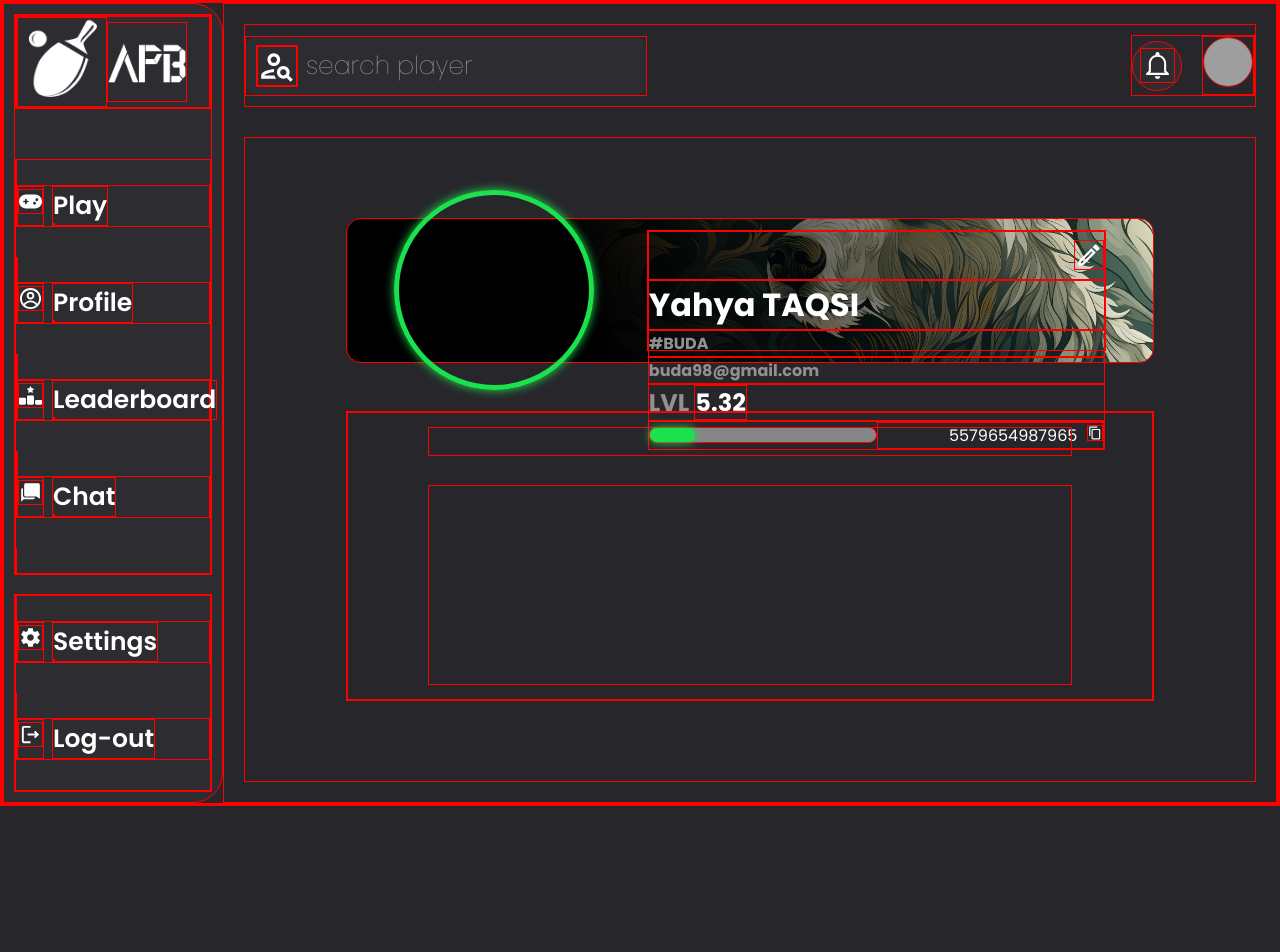
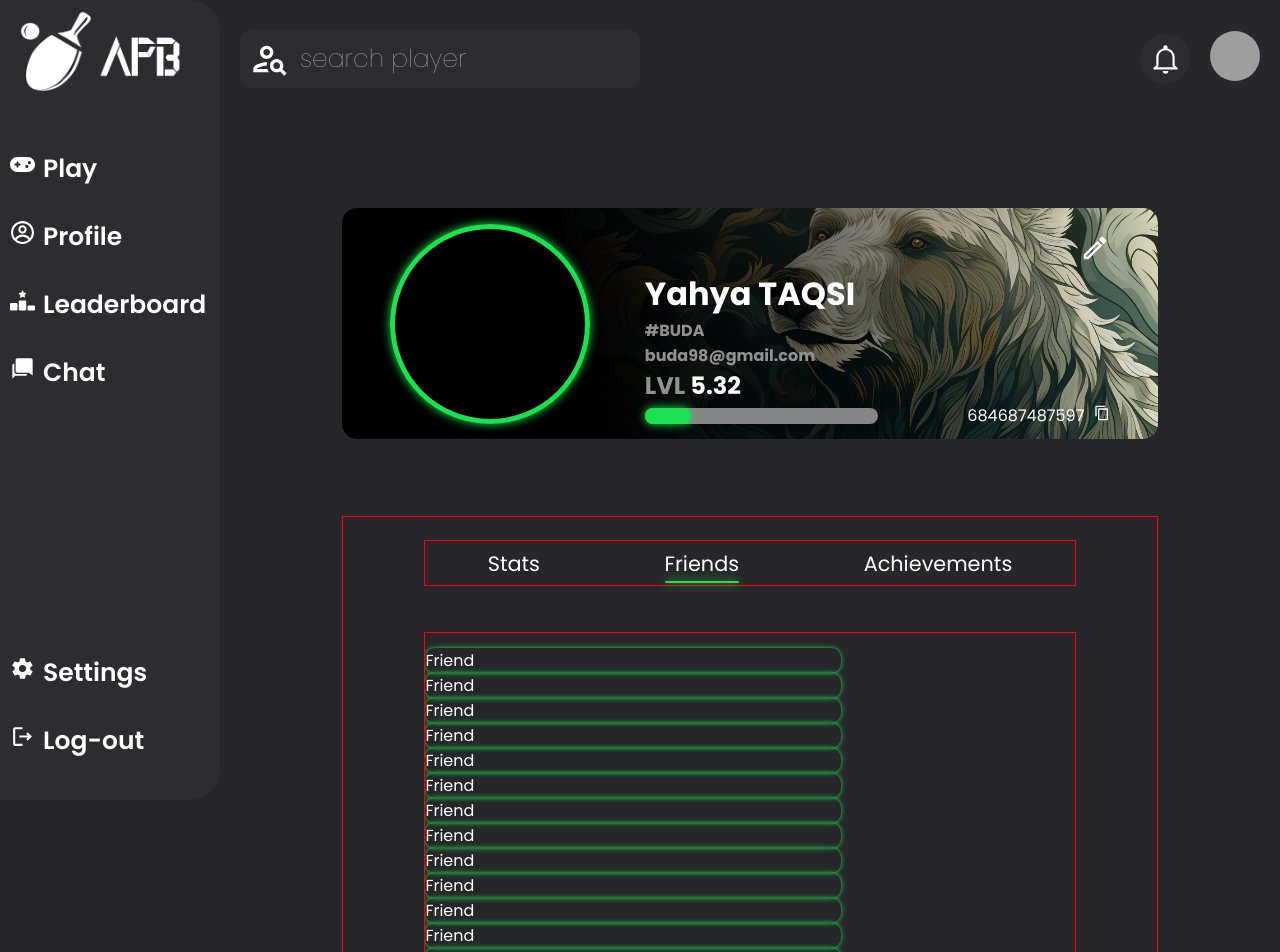
Before and after one commit to YassineElHajjami0/Trenscendence, a Next.js app: page /profile in a window 1280 px wide. Shown: the top 952 px of the page. Before the commit the page ends 806 px from the top, so only its background shows below. Built offline with nearby package versions, Linux system fonts and the light colour scheme; grey boxes are pictures that could not be loaded.

Commit message:
working on friends

```diff
--- /dev/null
+++ b/app/profile/Friend.css
@@ -0,0 +1,6 @@
+.friend_container{
+    width: 80%;
+    height: 12%;
+    box-shadow: 0 0 5px #1ce14e;
+    border-radius: 10px;
+}
--- /dev/null
+++ b/app/profile/Friend.tsx
@@ -0,0 +1,8 @@
+import React from 'react'
+import "./Friend.css";
+
+export default function Friend() {
+  return (
+    <div className='friend_container'>Friend</div>
+  )
+}
--- /dev/null
+++ b/app/profile/Friends.css
@@ -0,0 +1,30 @@
+.friends_container{
+    border: 1px solid red;
+    width: 100%;
+    height: 100%;
+    /* display: flex;
+    align-items: center;
+    flex-direction: column;
+    justify-content: center; */
+    overflow-y: scroll;
+
+    padding: 15px 0;
+}
+
+
+.friends_sub_container{
+    width: 80%;
+}
+
+.friends_container::-webkit-scrollbar {
+    width: 12px;
+  }
+
+  .friends_container::-webkit-scrollbar-thumb {
+    background-color: #4caf50;
+    border-radius: 6px;
+  }
+
+  .friends_container::-webkit-scrollbar-track {
+    background-color: #e0e0e000;
+  }
--- /dev/null
+++ b/app/profile/Friends.tsx
@@ -0,0 +1,18 @@
+import React from "react";
+import "./Friends.css";
+import Friend from "./Friend";
+
+export default function Friends() {
+	return (
+		<div className="friends_container">
+            <div className="friends_sub_container">
+
+			{Array.from({ length: 20 })
+				.fill(null)
+				.map((e, i) => (
+                    <Friend key={i} />
+                    ))}
+                    </div>
+		</div>
+	);
+}
--- a/app/profile/Profile.css
+++ b/app/profile/Profile.css
@@ -112,7 +112,8 @@
 
 
 .profile_details{
-    border: 1px solid red;
+    max-width: 1024px;
+
     width: 80%;
     height: 60%;
 }
--- a/app/profile/ProfileDetails.css
+++ b/app/profile/ProfileDetails.css
@@ -1,7 +1,8 @@
-*{
+* {
+	/* border: 1px solid red; */
+}
+.profile_details_container {
 	border: 1px solid red;
-}
-.profile_details_container{
 
 	display: flex;
 	width: 100%;
@@ -9,16 +10,47 @@
 	align-items: center;
 	flex-direction: column;
 	justify-content: space-around;
-
 }
 
-.profile_details_header{
+.profile_details_header {
+	border: 1px solid red;
+
 	height: 10%;
 	width: 80%;
+
+	display: flex;
+	align-items: center;
+	justify-content: space-around;
+	text-transform: capitalize;
+    font-size: 1.3rem;
+}
+.profile_details_header span {
+    cursor: pointer;
 }
 
-.profile_details_data{
+.switch_e{
+    position: relative;
+}
+
+.switch_e::before {
+	position: absolute;
+	content: "";
+	bottom: -15%;
+	left: 0;
+	width: 100%;
+	height: 2px;
+    border-radius: 5px;
+	background: #1ce14e;
+	box-shadow: 0 0 10px #1ce14e;
+
+    /* left: 50%;
+    transform-origin: center;
+    transform: translateX(-50%);  */
+}
+
+
+.profile_details_data {
+
 	height: 70%;
 	width: 80%;
-
 }
--- a/app/profile/ProfileDetails.jsx
+++ /dev/null
@@ -1,9 +0,0 @@
-import React from "react";
-import "./ProfileDetails.css";
-
-export default function ProfileDetails() {
-	return <div className="profile_details_container">
-        <div className="profile_details_header"></div>
-        <div className="profile_details_data"></div>
-    </div>;
-}
--- /dev/null
+++ b/app/profile/ProfileDetails.tsx
@@ -0,0 +1,31 @@
+"use client"
+
+import React, { useState } from "react";
+import "./ProfileDetails.css";
+import Friends from "./Friends";
+
+export default function ProfileDetails() {
+
+    const [switchElements, setSwitchElements] = useState('friends')
+
+
+    const switchE = (e) =>{
+        setSwitchElements(e.target.textContent)
+    }
+	return <div className="profile_details_container">
+        <div className="profile_details_header">
+            <span
+            onClick={switchE}
+            className={`${switchElements === 'stats' && 'switch_e'}`}>stats</span>
+            <span
+            onClick={switchE}
+            className={`${switchElements === 'friends' && 'switch_e'}`}>friends</span>
+            <span
+            onClick={switchE}
+            className={`${switchElements === 'achievements' && 'switch_e'}`}>achievements</span>
+        </div>
+        <div className="profile_details_data">
+            {switchElements === 'friends' &&  <Friends/>}
+        </div>
+    </div>;
+}
--- a/app/profile/page.tsx
+++ b/app/profile/page.tsx
@@ -42,7 +42,7 @@ const Profile = () => {
 					<div className="profile_progress">
 						<div className="progress"></div>
 						<div onClick={copyUID} ref={uidRef} className="profile_uid">
-							5579654987965
+							684687487597
 							<MdContentCopy />
 						</div>
 					</div>
```
Lines whose indentation alone changed are shown as unchanged.
